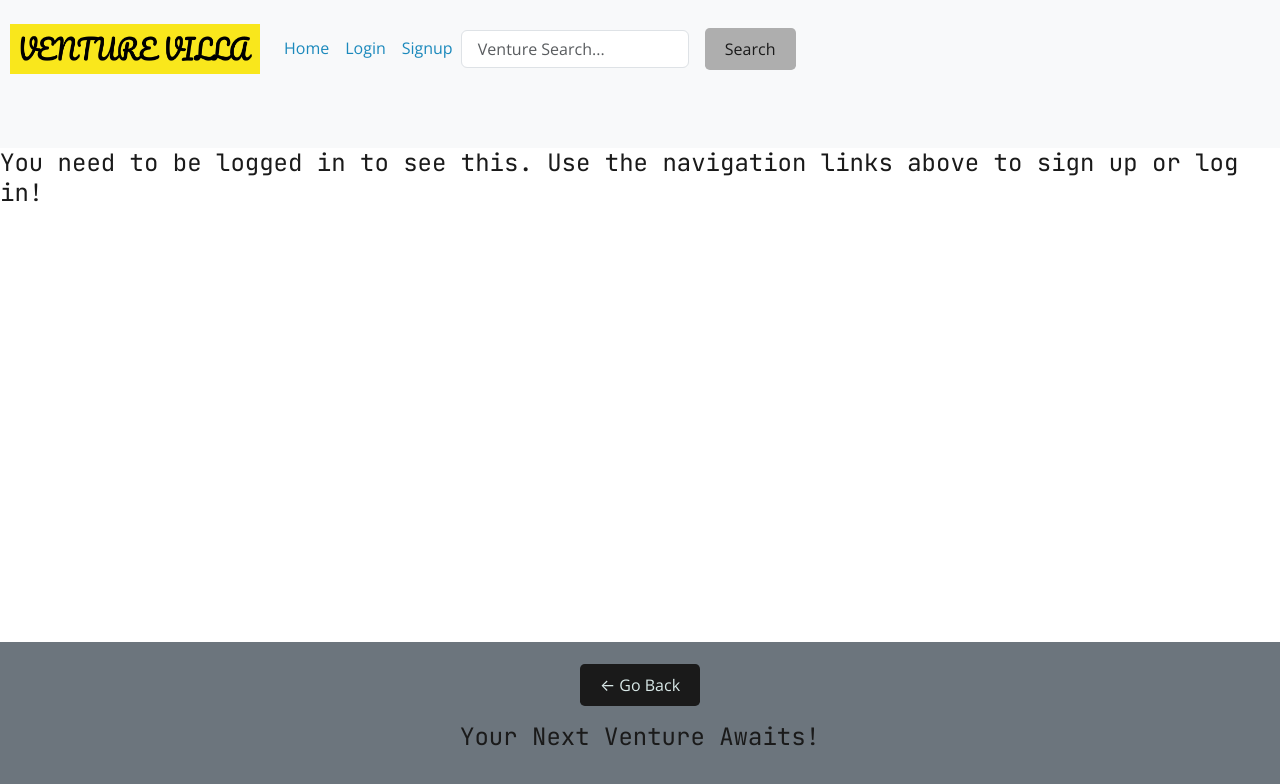
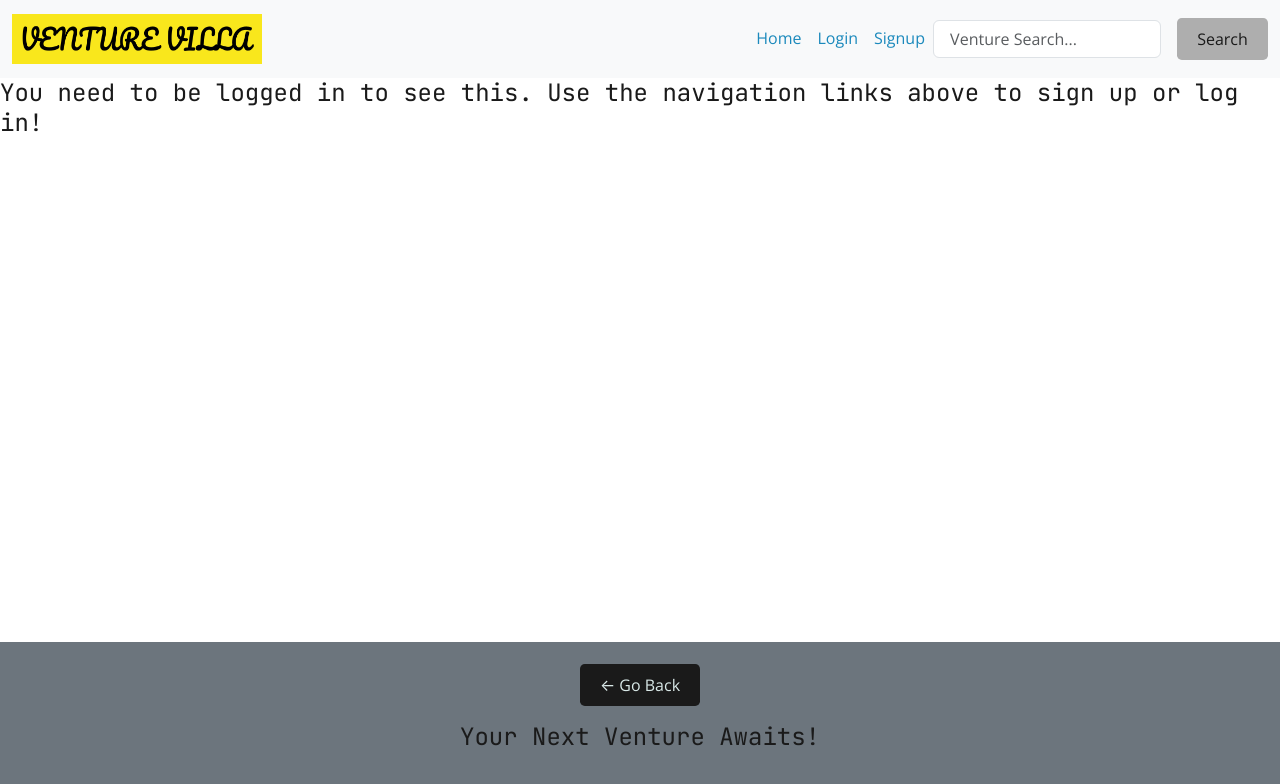
Before and after one commit to dcanales8/venturevilla4, a React (Create React App) app in the folder client/: page /me in a window 1280 px wide. Shown: the top 784 px of the page. Built offline with nearby package versions, Linux system fonts and the light colour scheme; no server answers.

Commit message:
fixed up some errors.

```diff
--- a/client/src/components/Header/index.js
+++ b/client/src/components/Header/index.js
@@ -17,17 +17,15 @@ const Header = () => {
     Auth.logout();
   };
   return (
-    <Navbar expand="lg" className="bg-body-tertiary ">
+    <Navbar expand="md" className="bg-body-tertiary ">
       <Container fluid className='betterheader'>
         <Navbar.Brand>
           <Image className='vv-logo' src={process.env.PUBLIC_URL + "/assets/venture-villa-logo.png"} fluid /></Navbar.Brand>
         <Navbar.Toggle aria-controls="basic-navbar-nav" />
         <Navbar.Collapse id="basic-navbar-nav">
           <Nav
-            className="me-auto my-2 my-lg-0 navNav"
-            style={{ maxHeight: '100px' }}
-            basic-navbar-nav
-          >
+            className=" my-2 my-lg-0 navNav">
+
             {Auth.loggedIn() ? (
               <>
                 <Nav.Link><Link to="/">
--- a/client/src/index.css
+++ b/client/src/index.css
@@ -229,8 +229,9 @@ button:-moz-focusring,
   outline: 1px solid ButtonText;
 }
 .betterheader{
-  margin-bottom: 50px;
-  padding: 10px;
+  margin-bottom: auto;
+  padding: auto;
+
 }
 /**
  * Correct the padding in Firefox.
@@ -1747,4 +1748,14 @@ label form [type='radio'] {
     padding-bottom: 0;
     margin-bottom: 0;
   }
-}
+
+}
+
+@media screen and (min-width: 960px) {
+  #basic-navbar-nav{
+    display: flex;
+    justify-content: end;
+
+  }
+
+}
--- a/client/src/utils/auth.js
+++ b/client/src/utils/auth.js
@@ -7,6 +7,7 @@ class AuthService {
 
   loggedIn() {
     const token = this.getToken();
+
     // If there is a token and it's not expired, return `true`
     return token && !this.isTokenExpired(token) ? true : false;
   }
@@ -14,6 +15,7 @@ class AuthService {
   isTokenExpired(token) {
     // Decode the token to get its expiration time that was set by the server
     const decoded = decode(token);
+
     // If the expiration time is less than the current time (in seconds), the token is expired and we return `true`
     if (decoded.exp < Date.now() / 1000) {
       localStorage.removeItem('id_token');
```
Lines whose indentation alone changed are shown as unchanged.
